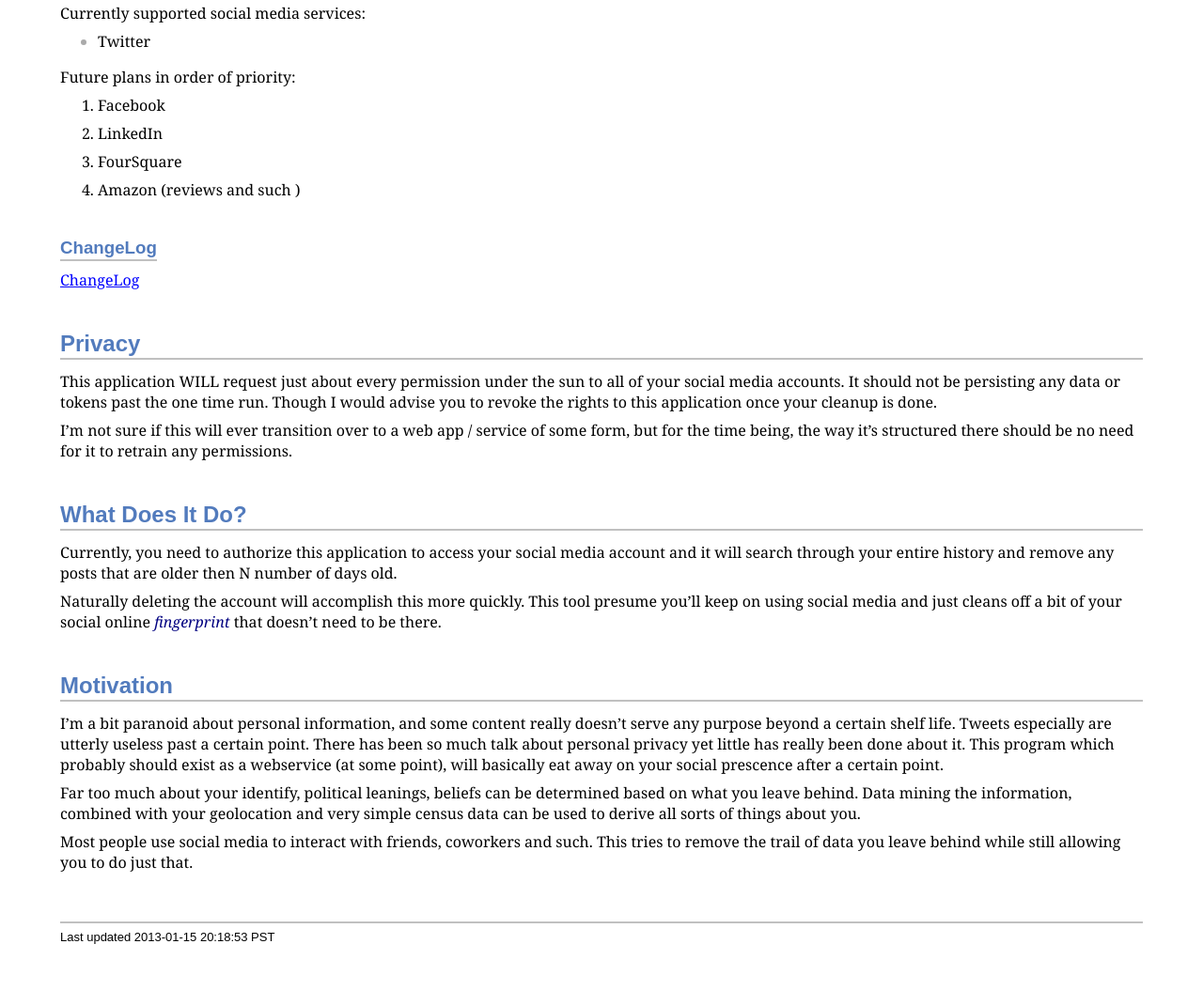
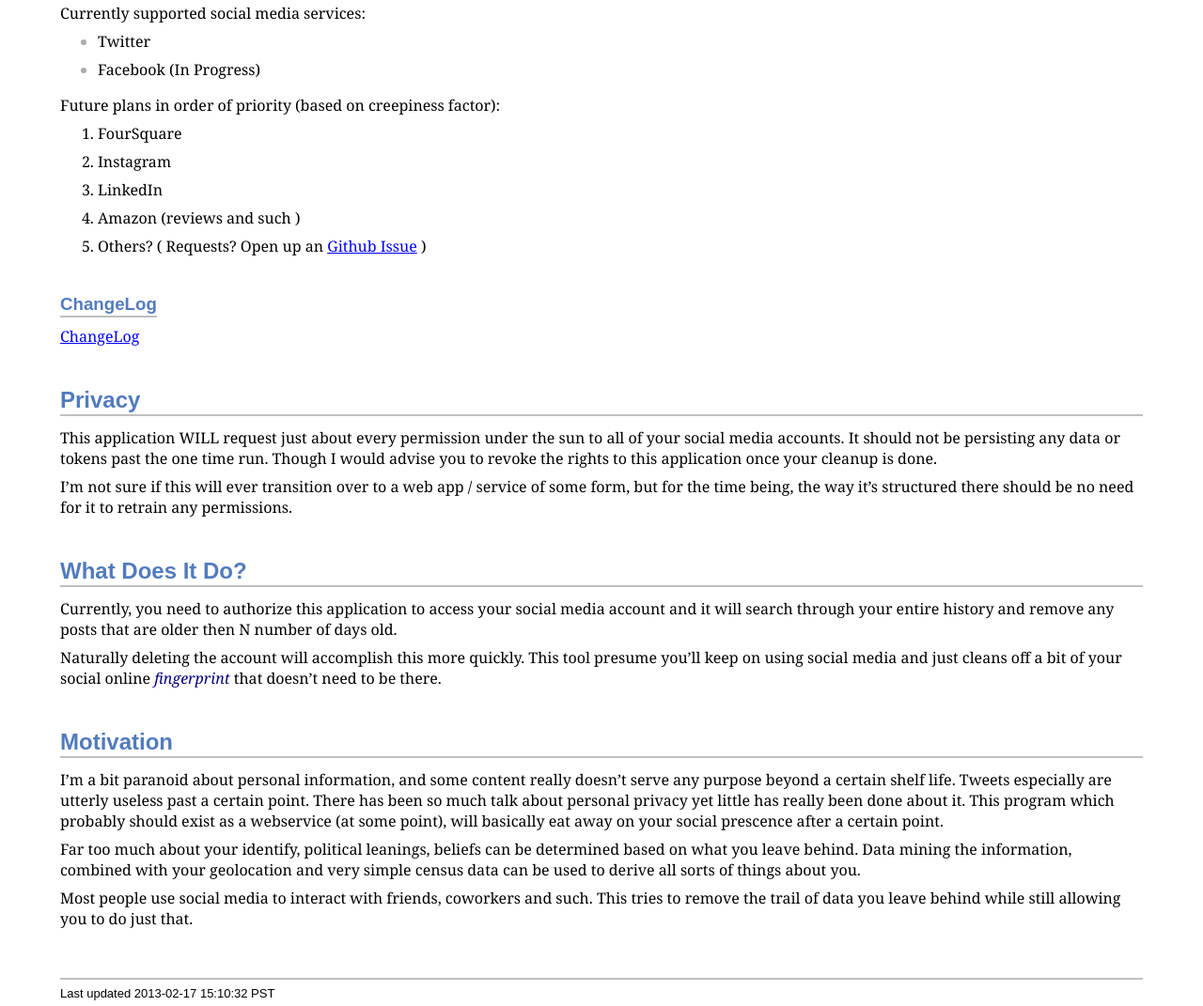
Before and after one commit to SocialOxpecker/SocialOxpecker, a plain HTML site: page index.html in a window 1280 px wide. Shown: the part 596-1667 px from the top of the page at 94% size. Before the commit the page ends 1607 px from the top, so only its background shows below. Drawn offline with Linux system fonts and the light colour scheme.

Commit message:
minor fix

```diff
--- a/index.html
+++ b/index.html
@@ -771,12 +771,22 @@ asciidoc.install(2);
 Twitter
 </p>
 </li>
+<li>
+<p>
+Facebook (In Progress)
+</p>
+</li>
 </ul></div>
-<div class="paragraph"><p>Future plans in order of priority:</p></div>
+<div class="paragraph"><p>Future plans in order of priority (based on creepiness factor):</p></div>
 <div class="olist arabic"><ol class="arabic">
 <li>
 <p>
-Facebook
+FourSquare
+</p>
+</li>
+<li>
+<p>
+Instagram
 </p>
 </li>
 <li>
@@ -786,18 +796,19 @@ LinkedIn
 </li>
 <li>
 <p>
-FourSquare
+Amazon (reviews and such )
 </p>
 </li>
 <li>
 <p>
-Amazon (reviews and such )
+Others? ( Requests? Open up an <a href="https://github.com/SocialLangoliers/SocialLangoliers/issues">Github Issue</a>
+)
 </p>
 </li>
 </ol></div>
 <div class="sect2">
 <h3 id="_changelog">ChangeLog</h3>
-<div class="paragraph"><p><a href="http://safaci2000.github.com/SocialLangoliers/ChangeLog.html">ChangeLog</a></p></div>
+<div class="paragraph"><p><a href="http://sociallangoliers.github.com/SocialLangoliers/ChangeLog.html">ChangeLog</a></p></div>
 </div>
 </div>
 </div>
@@ -827,7 +838,7 @@ Amazon (reviews and such )
 <div id="footnotes"><hr /></div>
 <div id="footer">
 <div id="footer-text">
-Last updated 2013-01-15 20:18:53 PST
+Last updated 2013-02-17 15:10:32 PST
 </div>
 </div>
 </body>
```
